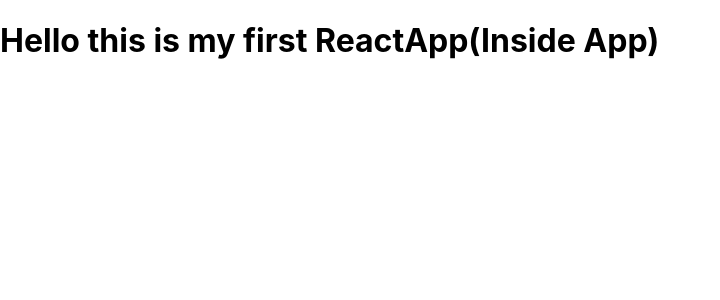
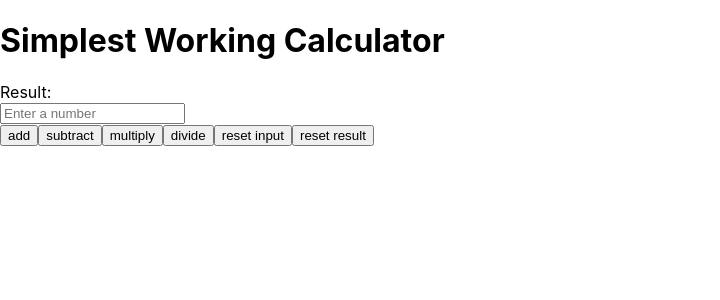
Before and after one commit to JCLthatlittlerat/simple-react-app-calculator, a React (Create React App) app: page / in a window 1280 px wide. Shown: the top 300 px of the page, without its empty margins (0-720 px from the left). Built offline with nearby package versions, Linux system fonts and the light colour scheme.

Commit message:
components created

```diff
--- a/src/App.js
+++ b/src/App.js
@@ -1,9 +1,16 @@
 import './App.css';
+import Header from './components/Header';
+import OutputField from './components/OutputField';
+import InputField from './components/InputField';
+import Buttons from './components/Buttons';
 
 function App() {
   return (
     <div className="App">
-      <h1>Hello this is my first ReactApp(Inside App)</h1>
+      <Header/>
+      <OutputField/>
+      <InputField/>
+      <Buttons/>
     </div>
   );
 }
--- /dev/null
+++ b/src/components/Buttons.js
@@ -0,0 +1,16 @@
+import React from 'react'
+
+function Buttons() {
+  return (
+    <div>
+        <button className='addButton'>add</button>
+        <button className='subtractButton'>subtract</button>
+        <button className='multiplyButton'>multiply</button>
+        <button className='divideButton'>divide</button>
+        <button className='reset-inputButton'>reset input</button>
+        <button className='reset-resultButton'>reset result</button>
+    </div>
+  )
+}
+
+export default Buttons
--- /dev/null
+++ b/src/components/Header.js
@@ -0,0 +1,9 @@
+import React from 'react'
+
+function Header() {
+  return (
+    <h1>Simplest Working Calculator</h1>
+  )
+}
+
+export default Header
--- /dev/null
+++ b/src/components/InputField.js
@@ -0,0 +1,12 @@
+import React from 'react'
+
+function InputField() {
+  return (
+    <div>
+        <input className='inputFieldArea' placeholder='Enter a number'>
+        </input>
+    </div>
+  )
+}
+
+export default InputField
--- /dev/null
+++ b/src/components/OutputField.js
@@ -0,0 +1,9 @@
+import React from 'react'
+
+function OutoutField(props) {
+  return (
+    <div>Result: {props.result}</div>
+  )
+}
+
+export default OutoutField
```
Also changed, not shown: src/components/Numbers.js (added, +15 -0 lines).
